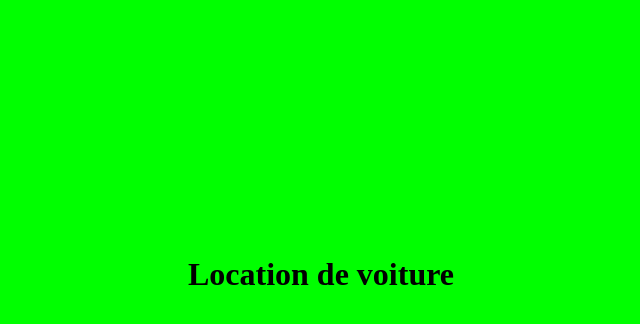
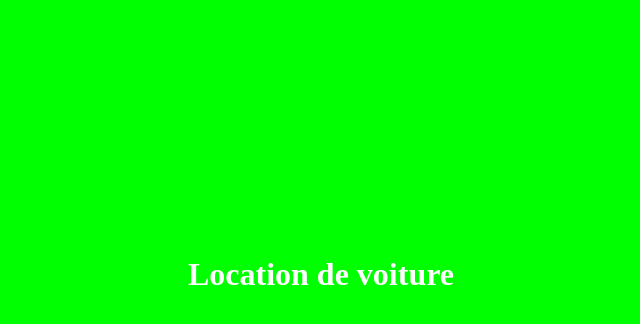
Before and after one commit to TombojaraElyse/LocationVoiture, a plain HTML site: page index.html in a window 1280 px wide. Shown: the part 18-342 px from the top of the page, without its empty margins (319-959 px from the left). Drawn offline with Linux system fonts and the light colour scheme.

Commit message:
Modif du grand titre

```diff
--- a/index.html
+++ b/index.html
@@ -5,6 +5,6 @@
         <title> </title>
     </head>
     <body style="background-color: lime">
-        <h1 style="padding-top:20%; text-align:center;">Location de voiture</h1>
+        <h1 style="padding-top:20%; text-align:center; color:#FFFF">Location de voiture</h1>
     </body>
 </html>
```
